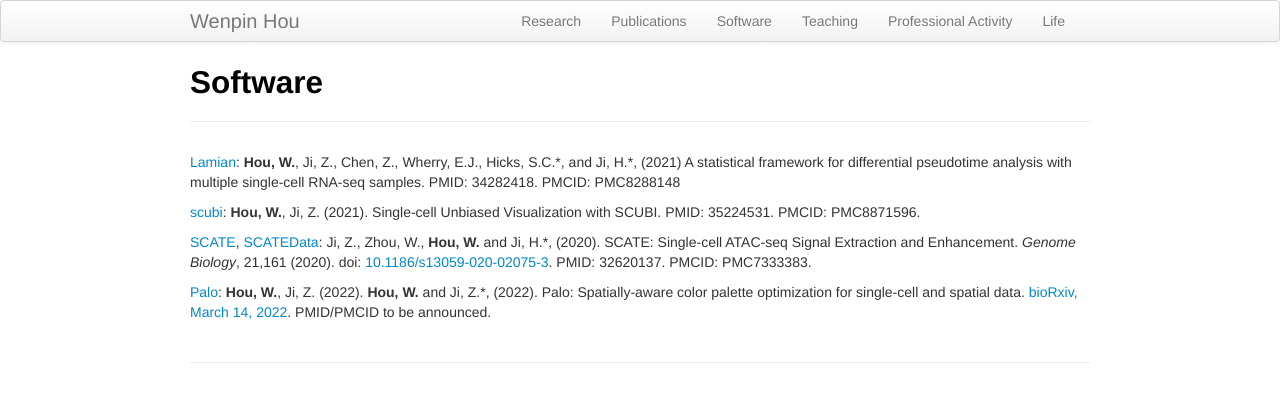
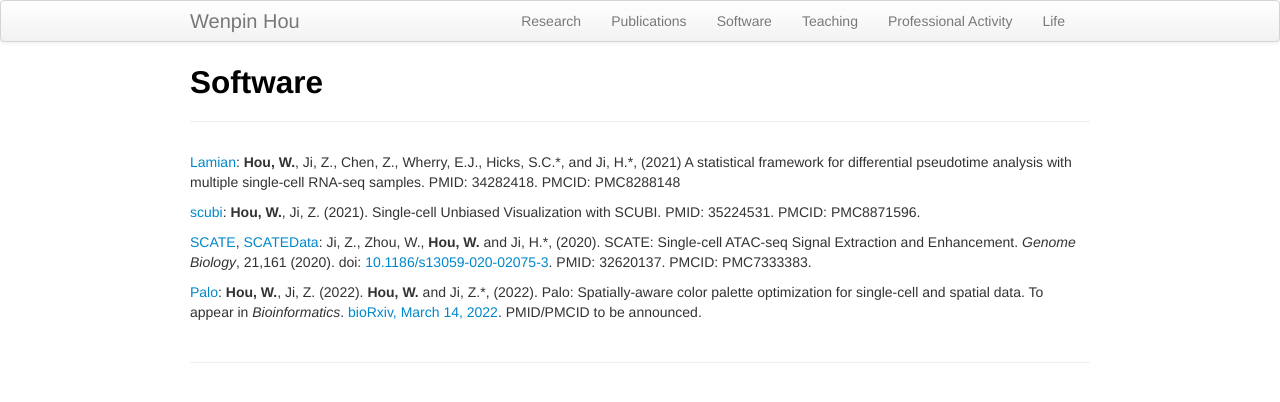
Before and after one commit to Winnie09/Wenpin_Hou, a Jekyll site: the page built from pages/software.md, in a window 1280 px wide. Shown: the top 402 px of the page. Built offline with Jekyll 4.4.1, drawn with Linux system fonts in a browser that asks for light colours.

Commit message:
add software

```diff
--- a/pages/software.md
+++ b/pages/software.md
@@ -10,4 +10,4 @@ title: Software
 [SCATE](https://github.com/Winnie09/SCATE), [SCATEData](https://github.com/Winnie09/SCATEData):  Ji, Z., Zhou, W., **Hou, W.** and Ji, H.\*, (2020). SCATE: Single-cell ATAC-seq Signal Extraction and Enhancement. *Genome Biology*, 21,161 (2020). doi: [10.1186/s13059-020-02075-3](https://genomebiology.biomedcentral.com/articles/10.1186/s13059-020-02075-3). PMID: 32620137. PMCID: PMC7333383.
 
 [Palo](https://winnie09.github.io/Wenpin_Hou/pages/Palo.html):  **Hou, W.**, Ji, Z. (2022). **Hou, W.** and Ji, Z.\*, (2022).
-Palo: Spatially-aware color palette optimization for single-cell and spatial data. [bioRxiv, March 14, 2022](https://www.biorxiv.org/content/10.1101/2022.03.13.484080v1). PMID/PMCID to be announced.
+Palo: Spatially-aware color palette optimization for single-cell and spatial data. To appear in *Bioinformatics*. [bioRxiv, March 14, 2022](https://www.biorxiv.org/content/10.1101/2022.03.13.484080v1). PMID/PMCID to be announced.
```
